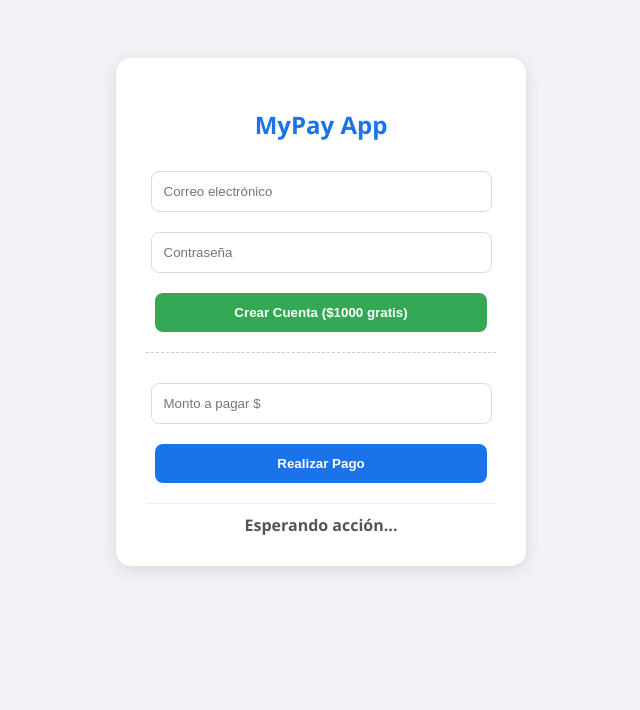
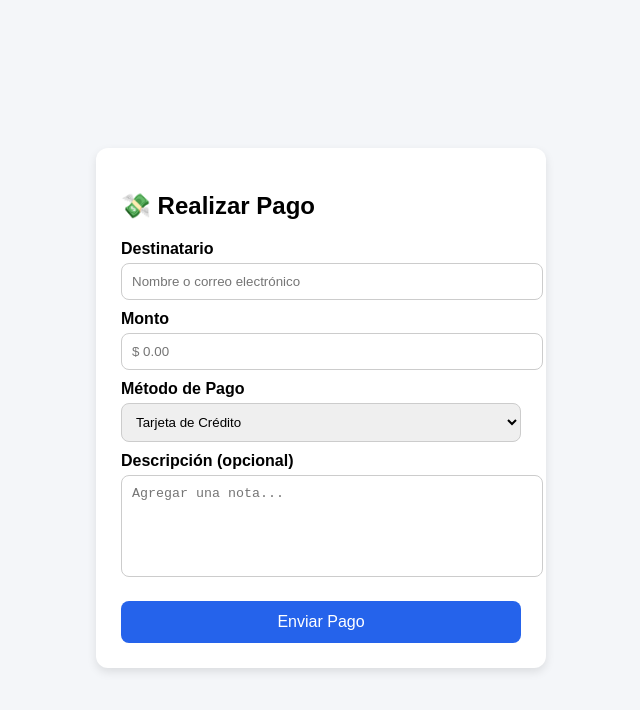
Before and after one commit to Javi1304/PAGOS, a website: page frontend/index.html in a window 1280 px wide. Shown: the whole page, without its empty margins (319-959 px from the left). Drawn offline with Linux system fonts and the light colour scheme.

Commit message:
Jazmin: Cambios index

```diff
--- a/frontend/index.html
+++ b/frontend/index.html
@@ -1,35 +1,108 @@
 <!DOCTYPE html>
 <html lang="es">
 <head>
-    <meta charset="UTF-8">
-    <title>💰 MyPay - Billetera Virtual</title>
-    <style>
-        body { font-family: 'Segoe UI', sans-serif; background: #f0f2f5; display: flex; justify-content: center; padding-top: 50px; }
-        .container { background: white; padding: 30px; border-radius: 15px; box-shadow: 0 4px 15px rgba(0,0,0,0.1); width: 350px; text-align: center; }
-        h2 { color: #1a73e8; }
-        input { width: 90%; padding: 12px; margin: 10px 0; border: 1px solid #ddd; border-radius: 8px; }
-        button { width: 95%; padding: 12px; border: none; border-radius: 8px; cursor: pointer; font-weight: bold; margin-top: 10px; transition: 0.3s; }
-        .btn-reg { background: #34a853; color: white; }
-        .btn-pay { background: #1a73e8; color: white; }
-        button:hover { opacity: 0.8; }
-        #status { margin-top: 20px; font-weight: bold; color: #555; border-top: 1px solid #eee; padding-top: 10px; }
-    </style>
+<meta charset="UTF-8">
+<title>Pagos</title>
+
+<style>
+    body {
+        font-family: Arial, sans-serif;
+        background: #f4f6f9;
+        display: flex;
+        justify-content: center;
+        align-items: center;
+        height: 100vh;
+    }
+
+    .card {
+        background: white;
+        padding: 25px;
+        border-radius: 12px;
+        width: 400px;
+        box-shadow: 0 4px 10px rgba(0,0,0,0.1);
+    }
+
+    h2 {
+        margin-bottom: 20px;
+    }
+
+    label {
+        display: block;
+        margin-top: 10px;
+        margin-bottom: 5px;
+        font-weight: bold;
+    }
+
+    input, select, textarea {
+        width: 100%;
+        padding: 10px;
+        border-radius: 8px;
+        border: 1px solid #ccc;
+    }
+
+    textarea {
+        height: 80px;
+        resize: none;
+    }
+
+    button {
+        width: 100%;
+        margin-top: 20px;
+        padding: 12px;
+        background: #2563eb;
+        color: white;
+        border: none;
+        border-radius: 8px;
+        font-size: 16px;
+        cursor: pointer;
+    }
+
+    button:hover {
+        background: #1d4ed8;
+    }
+
+    .mensaje {
+        margin-top: 15px;
+        padding: 10px;
+        border-radius: 8px;
+        display: none;
+        text-align: center;
+        font-weight: bold;
+        background: #d1fae5;
+        color: #065f46;
+    }
+</style>
 </head>
+
 <body>
-    <div class="container">
-        <h2>MyPay App</h2>
 
-        <input type="email" id="email" placeholder="Correo electrónico">
-        <input type="password" id="pass" placeholder="Contraseña">
-        <button class="btn-reg" onclick="registrar()">Crear Cuenta ($1000 gratis)</button>
+<div class="card">
+    <h2>💸 Realizar Pago</h2>
 
-        <hr style="margin: 20px 0; border: 0; border-top: 1px dashed #ccc;">
+    <label>Destinatario</label>
+    <input type="text" id="destinatario" placeholder="Nombre o correo electrónico">
 
-        <input type="number" id="monto" placeholder="Monto a pagar $">
-        <button class="btn-pay" onclick="pagar()">Realizar Pago</button>
+    <label>Monto</label>
+    <input type="number" id="monto" placeholder="$ 0.00">
 
-        <div id="status">Esperando acción...</div>
+    <label>Método de Pago</label>
+    <select id="metodo">
+        <option>Tarjeta de Crédito</option>
+        <option>Débito</option>
+        <option>Transferencia</option>
+    </select>
+
+    <label>Descripción (opcional)</label>
+    <textarea placeholder="Agregar una nota..."></textarea>
+
+    <button onclick="procesarPago()">Enviar Pago</button>
+
+    <div id="mensaje" class="mensaje">
+        ✅ Su pago fue realizado con éxito
     </div>
-    <script src="script.js"></script>
+</div>
+
+<script src="script.js"></script>
+
 </body>
 </html>
--- a/frontend/script.js
+++ b/frontend/script.js
@@ -1,29 +1,14 @@
-const statusMsg = document.getElementById('status');
+function procesarPago() {
+    let destinatario = document.getElementById("destinatario").value;
+    let monto = document.getElementById("monto").value;
 
-async function registrar() {
-    const email = document.getElementById('email').value;
-    const password = document.getElementById('pass').value;
+    if (destinatario === "" || monto === "") {
+        alert("Por favor completa todos los campos");
+        return;
+    }
 
-    const res = await fetch('http://localhost:5000/api/register', {
-        method: 'POST',
-        headers: { 'Content-Type': 'application/json' },
-        body: JSON.stringify({ email, password })
-    });
-    const data = await res.json();
-    statusMsg.innerText = data.message;
-    statusMsg.style.color = "green";
+    // Simulación de pago
+    setTimeout(() => {
+        document.getElementById("mensaje").style.display = "block";
+    }, 500);
 }
-
-async function pagar() {
-    const email = document.getElementById('email').value;
-    const monto = document.getElementById('monto').value;
-
-    const res = await fetch('http://localhost:5000/api/pay', {
-        method: 'POST',
-        headers: { 'Content-Type': 'application/json' },
-        body: JSON.stringify({ email, monto: Number(monto) })
-    });
-    const data = await res.json();
-    statusMsg.innerText = data.message;
-    statusMsg.style.color = data.message.includes('💸') ? "blue" : "red";
-}
```
